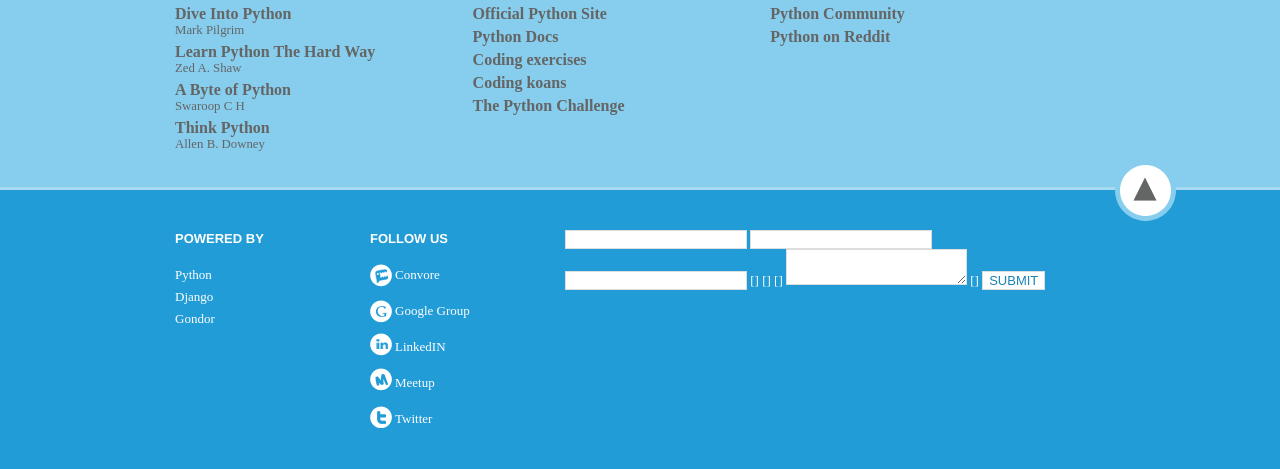
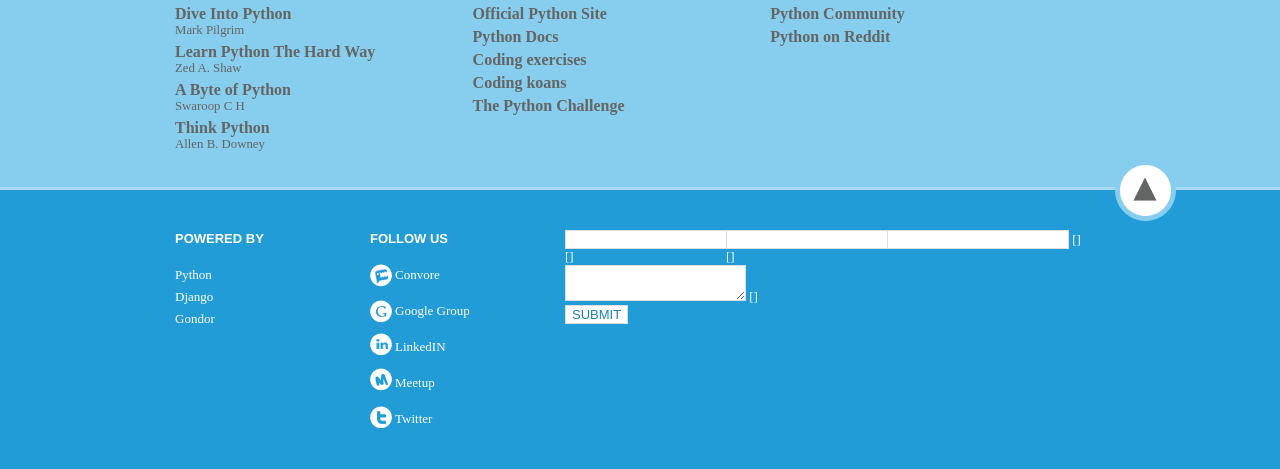
Before and after one commit to pythonkc/pythonkc-com, a Django app: template pythonkc_site/templates/index.html in a window 1280 px wide. Shown: the part 917-1386 px from the top of the page. Run offline with Django 3.2, Linux system fonts and the light colour scheme; the template is opened without the code that fills it: most values are stand-ins (such as "Sample title", 1, 10 or a date in 2020); grey boxes marked "Sample" are stand-in pictures; form fields are guessed from the names that the template uses; some libraries are stand-ins or nearby versions.

Commit message:
Styled contact form errors to not bork the layout of the form

```diff
--- a/pythonkc_site/static/screen.css
+++ b/pythonkc_site/static/screen.css
@@ -265,14 +265,55 @@ section.resources{
     font-size: 80%;
 }
 
-.contact-name { width: 155px; border-color: #87CDED; }
-.contact-email { width: 200px; border-color: #87CDED; }
-.contact-message { width: 521px; border-color: #87CDED;
-                   font: 13px 'Helvetica Neue',Arial,Helvetica,sans-serif normal; }
-.contact-submit { color: #1B82B3; }
-.contact-form .errorlist { color: #FF0000; display: inline; width: 155px; }
-.contact-form .errorlist li { display: inline; width: 155px; }
+/* The containers are meant to create columns that field errors can fill
+   vertically while the column-width is maintained. */
+.contact-name {
+    width: 157px;
+    border-color: #87CDED;
+}
+.name-container {
+    width: 157px;
+    float: left;
+    padding-right: 3px;
+    margin-right: 1px;
+}
+.contact-email {
+    width: 200px;
+    border-color: #87CDED;
+}
+.email-container {
+    width: 200px;
+    float: left;
+}
+.contact-message {
+    width: 522px;
+    border-color: #87CDED;
+    font: 13px 'Helvetica Neue',Arial,Helvetica,sans-serif normal;
+}
+.message-container {
+    width: 522px;
+    float: left;
+    padding-right: 3px;
+}
+.contact-submit {
+    color: #1B82B3;
+}
+.contact-form .errorlist {
+    color: #FFAFAF;
+    display: inline;
+    margin-bottom: 6px;
+}
 
-.contact-form input::-webkit-input-placeholder { background-color: #1B82B3; color: #87CDED; }
-.contact-form textarea::-webkit-input-placeholder { background-color: #1B82B3; color: #87CDED; }
-.contact-form *:-moz-placeholder { background-color: #1B82B3; color: #87CDED; }
+.contact-form *:-moz-placeholder {
+    background-color: #1B82B3;
+    color: #87CDED;
+}
+/* Combining these as *::-webkit-input-placeholder didn't seem to work...*/
+.contact-form input::-webkit-input-placeholder {
+    background-color: #1B82B3;
+    color: #87CDED;
+}
+.contact-form textarea::-webkit-input-placeholder {
+    background-color: #1B82B3;
+    color: #87CDED;
+}
--- a/pythonkc_site/templates/index.html
+++ b/pythonkc_site/templates/index.html
@@ -127,15 +127,25 @@
               enctype="application/x-www-form-urlencoded"
               class="contact-form">
           {% csrf_token %}
+          <span class="name-container">
             {{ form.first_name }}
+            {{ form.first_name.errors }}
+          </span>
+          <span class="name-container">
             {{ form.last_name }}
+            {{ form.last_name.errors }}
+          </span>
+          <span class="email-container">
             {{ form.email }}
-          {{ form.first_name.errors }}
-          {{ form.last_name.errors }}
             {{ form.email.errors }}
+          </span>
+          <span class="message-container">
             {{ form.message }}
             {{ form.message.errors }}
+          </span>
+          <div>
               <input type="submit" value="SUBMIT" class="contact-submit" />
+          </div>
         </form>
       </div>
       </section>
```
Lines whose indentation alone changed are shown as unchanged.
